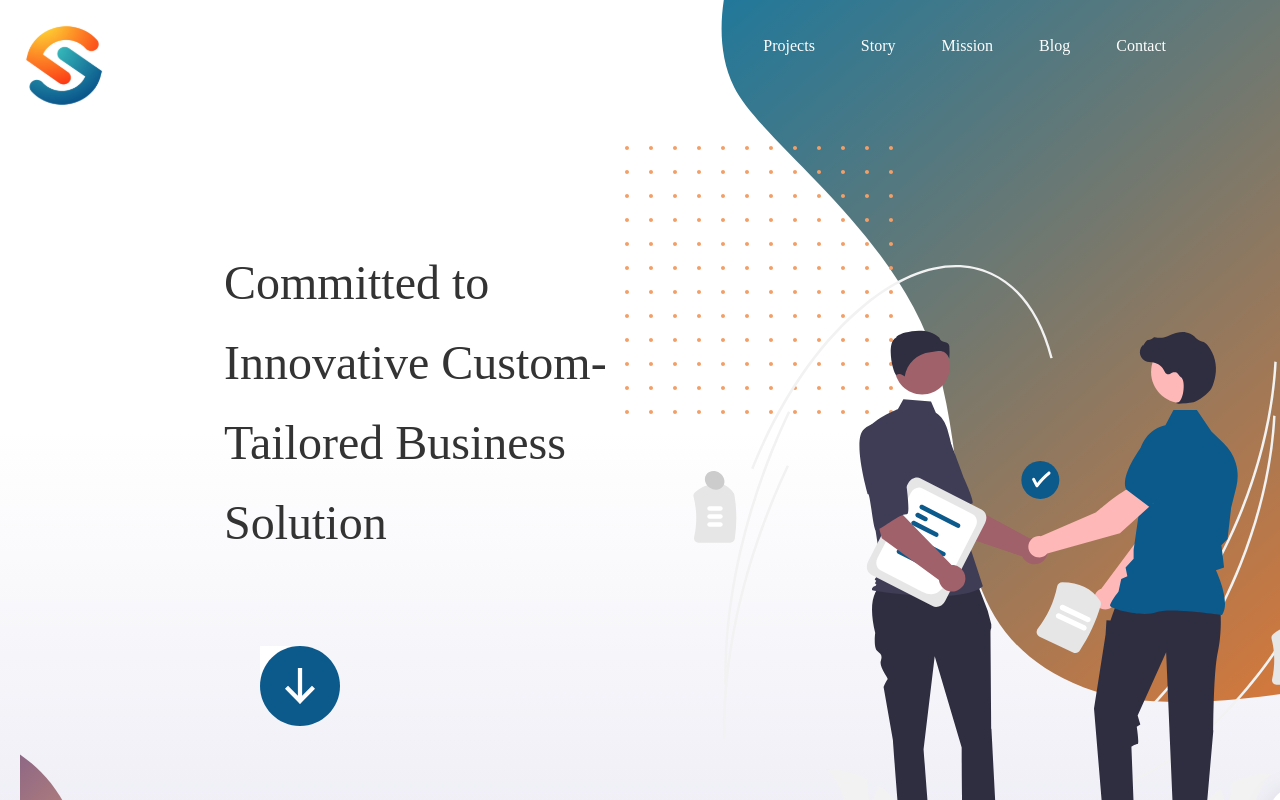
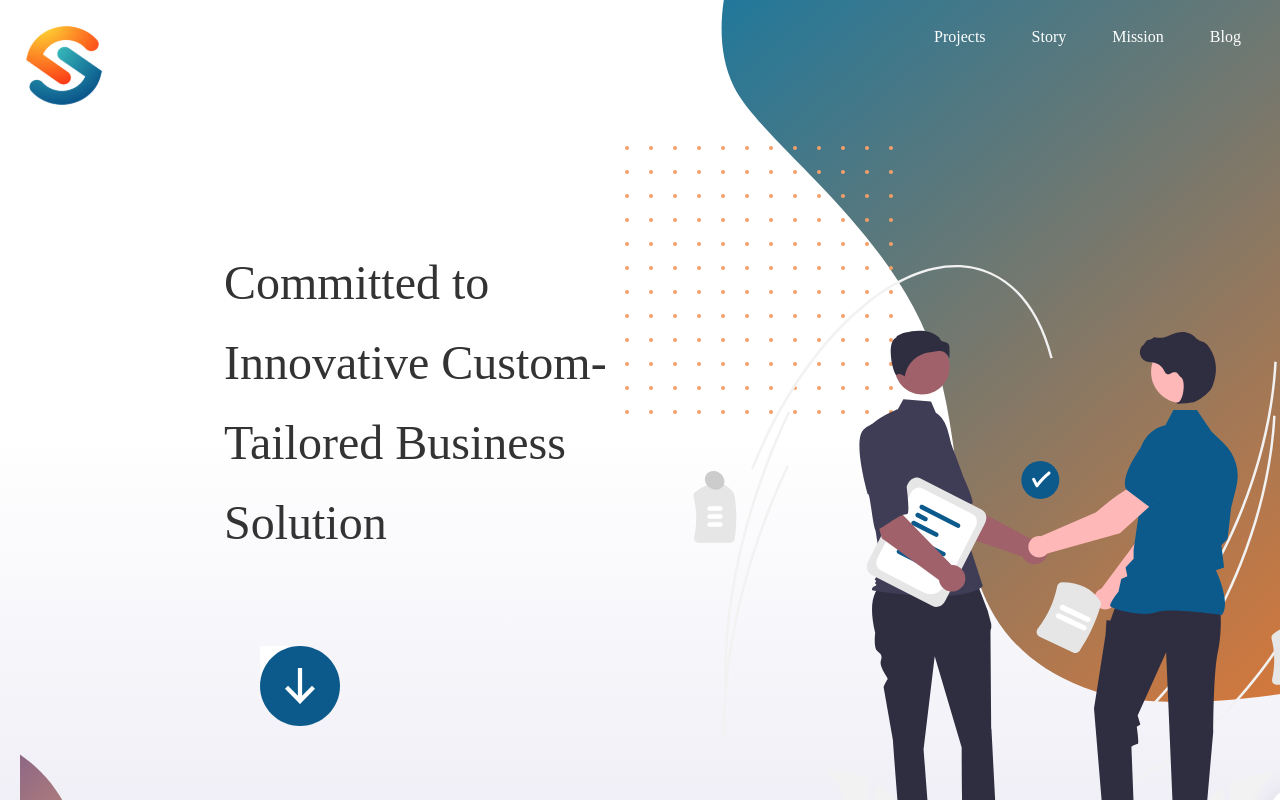
Before and after one commit to Mohammad657/vue-speetu, a Vue app: page / in a window 1280 px wide. Shown: the top 800 px of the page. Built offline with nearby package versions, Linux system fonts and the light colour scheme; what vue-mobile-detection would draw is missing.

Commit message:
fix navbar

```diff
--- a/src/components/Header.vue
+++ b/src/components/Header.vue
@@ -345,8 +345,9 @@ li {
 /* NAVBAR STYLING STARTS */
 .nav-links{
     position: absolute;
-  top: 0;
-  right: 0;
+
+margin-left: 900px;
+margin-top: -80px;
       padding-right: 100px;
     padding-top: 25px;
 }
```
